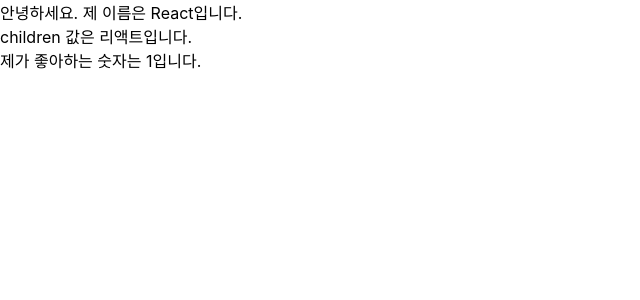
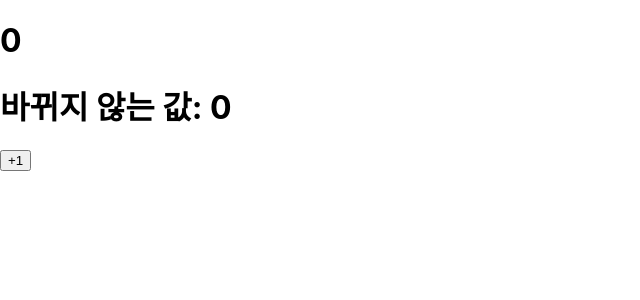
Before and after one commit to ByoungJu1/React-handling-skill, a React (Create React App) app: page / in a window 1280 px wide. Shown: the top 300 px of the page, without its empty margins (0-640 px from the left). Built offline with nearby package versions, Linux system fonts and the light colour scheme.

Commit message:
constructor state

```diff
--- a/src/App.js
+++ b/src/App.js
@@ -1,11 +1,7 @@
 import React from 'react';
-import MyComponent from './MyComponent';
+import Counter from './Counter';
 const App = () => {
-  return (
-    <MyComponent name="React" favoriteNumber={1}>
-      리액트
-    </MyComponent>
-  );
+  return <Counter />;
 };
 
 export default App;
--- /dev/null
+++ b/src/Counter.js
@@ -0,0 +1,37 @@
+import React, { Component } from 'react';
+
+class Counter extends Component {
+  //컴포넌트에 state를 설정할 때 constructor(생성자 메서드)  사용
+  constructor(props) {
+    super(props);
+    // 반드시 super(props) 호출
+    // 호출 되면 현재 상속받고 있는 리액트의 Component 클래스가 지닌 생성자 함수를 호출
+
+    // state의 초기값 설정 (객체형식)
+    this.state = {
+      number: 0,
+      fixedNumber: 0,
+    };
+  }
+
+  render() {
+    // state 조희시 this.state 사용
+    const { number, fixedNumber } = this.state;
+    return (
+      <div>
+        <h1>{number}</h1>
+        <h1>바뀌지 않는 값: {fixedNumber}</h1>
+        <button
+          onClick={() => {
+            // this.setState를 사용하여 state에 새로운 값을 넣을 수 있습니다.
+            this.setState({ number: number + 1 });
+          }}
+        >
+          +1
+        </button>
+      </div>
+    );
+  }
+}
+
+export default Counter;
--- a/src/MyComponent.js
+++ b/src/MyComponent.js
@@ -1,6 +1,7 @@
 import React, { Component } from 'react';
 import { PropTypes } from 'prop-types';
 class MyComponent extends Component {
+  // 이 두가지는 꼭 사용해야하는 것은 아니지만 협업 시 어떤 props가 있는지 쉽게 알수 있다.
   static defaultProps = {
     name: '기본 이름',
   };
```
